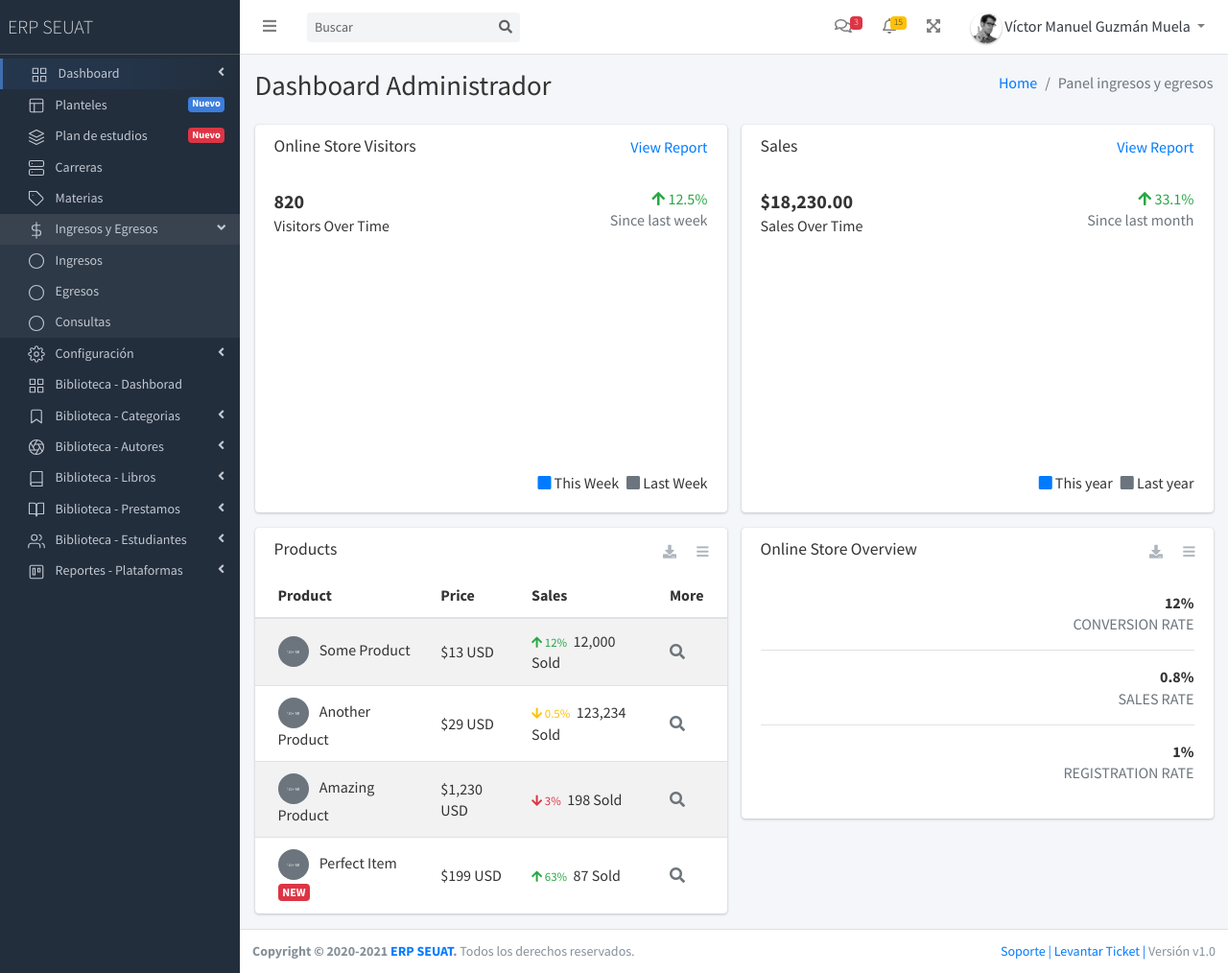
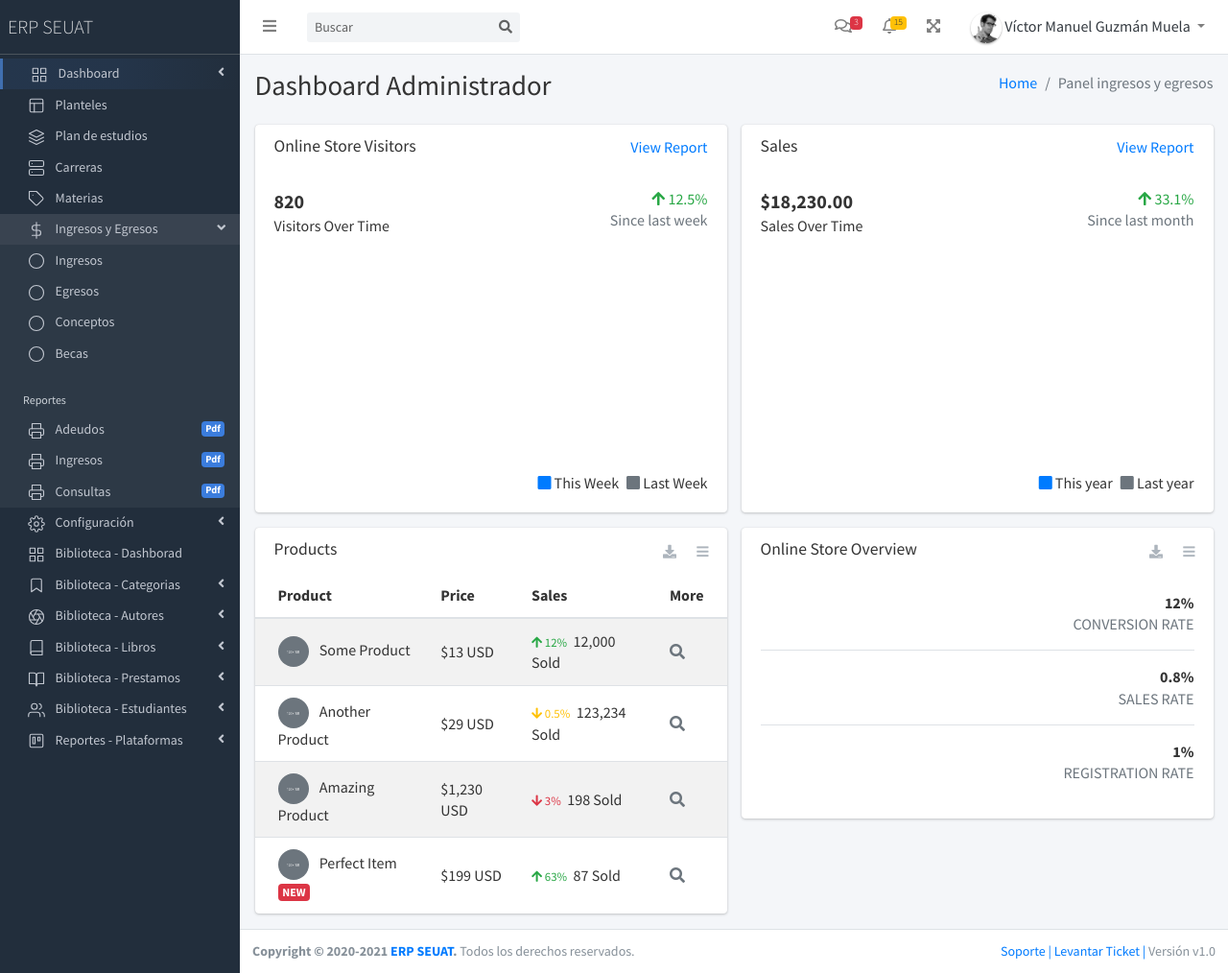
Before and after one commit to guzmanv/erp-seuat-v1, a PHP site: page /erp-seuat-v1/ in a window 1280 px wide, after a click on "Ingresos y Egresos". Shown: the whole page at 96% size. Run offline with PHP 8.4, Linux system fonts and the light colour scheme; data that the repository does not hold is empty; a map, chart or similar area stays blank; some libraries are stand-ins or nearby versions.

Commit message:
Se agregó una categoria de reportes y opciones de menu concepto, becas, adeudos e ingresos en la sección de menu Ingresos y Egresos

```diff
--- a/Views/Template/nav_admin.php
+++ b/Views/Template/nav_admin.php
@@ -155,7 +155,7 @@
   <!-- Main Sidebar Container -->
   <aside class="main-sidebar sidebar-dark-primary elevation-4">
     <!-- Brand Logo -->
-    <a href="index3.html" class="brand-link">
+    <a href="#" class="brand-link">
       <!--<img src="<?php echo media(); ?>/images/img/AdminLTELogo.png" alt="AdminLTE Logo" class="brand-image img-circle elevation-3" style="opacity: .8">-->
       <span class="brand-text font-weight-light">ERP SEUAT</span>
     </a>
@@ -231,7 +231,6 @@
               <!--<i class="nav-icon fas fa-university"></i>-->
               <p>
                 Planteles
-                <span class="right badge bg-primary">Nuevo</span>
               </p>
             </a>
           </li>
@@ -240,7 +239,6 @@
               <i class="ml-3 mr-2" data-feather="layers"></i>
               <p>
                 Plan de estudios
-                <span class="right badge badge-danger">Nuevo</span>
               </p>
             </a>
           </li>
@@ -286,7 +284,39 @@
               <li class="nav-item">
                 <a href="roles" class="nav-link">
                    <i class="ml-3 mr-2" data-feather="circle"></i>
+                  <p>Conceptos</p>
+                </a>
+              </li>
+              <li class="nav-item">
+                <a href="roles" class="nav-link">
+                   <i class="ml-3 mr-2" data-feather="circle"></i>
+                  <p>Becas</p>
+                </a>
+              </li>
+              <li class="nav-header">Reportes</li>
+              <li class="nav-item">
+                <a href="plantel" class="nav-link">
+                  <i class="ml-3 mr-2" data-feather="printer"></i>
+                  <p>
+                    Adeudos
+                    <span class="right badge bg-primary">Pdf</span>
+                  </p>
+                </a>
+              </li>
+              <li class="nav-item">
+                <a href="plantel" class="nav-link">
+                  <i class="ml-3 mr-2" data-feather="printer"></i>
+                  <p>
+                    Ingresos
+                    <span class="right badge bg-primary">Pdf</span>
+                  </p>
+                </a>
+              </li>
+              <li class="nav-item">
+                <a href="roles" class="nav-link">
+                   <i class="ml-3 mr-2" data-feather="printer"></i>
                   <p>Consultas</p>
+                  <span class="right badge bg-primary">Pdf</span>
                 </a>
               </li>
             </ul>
```
